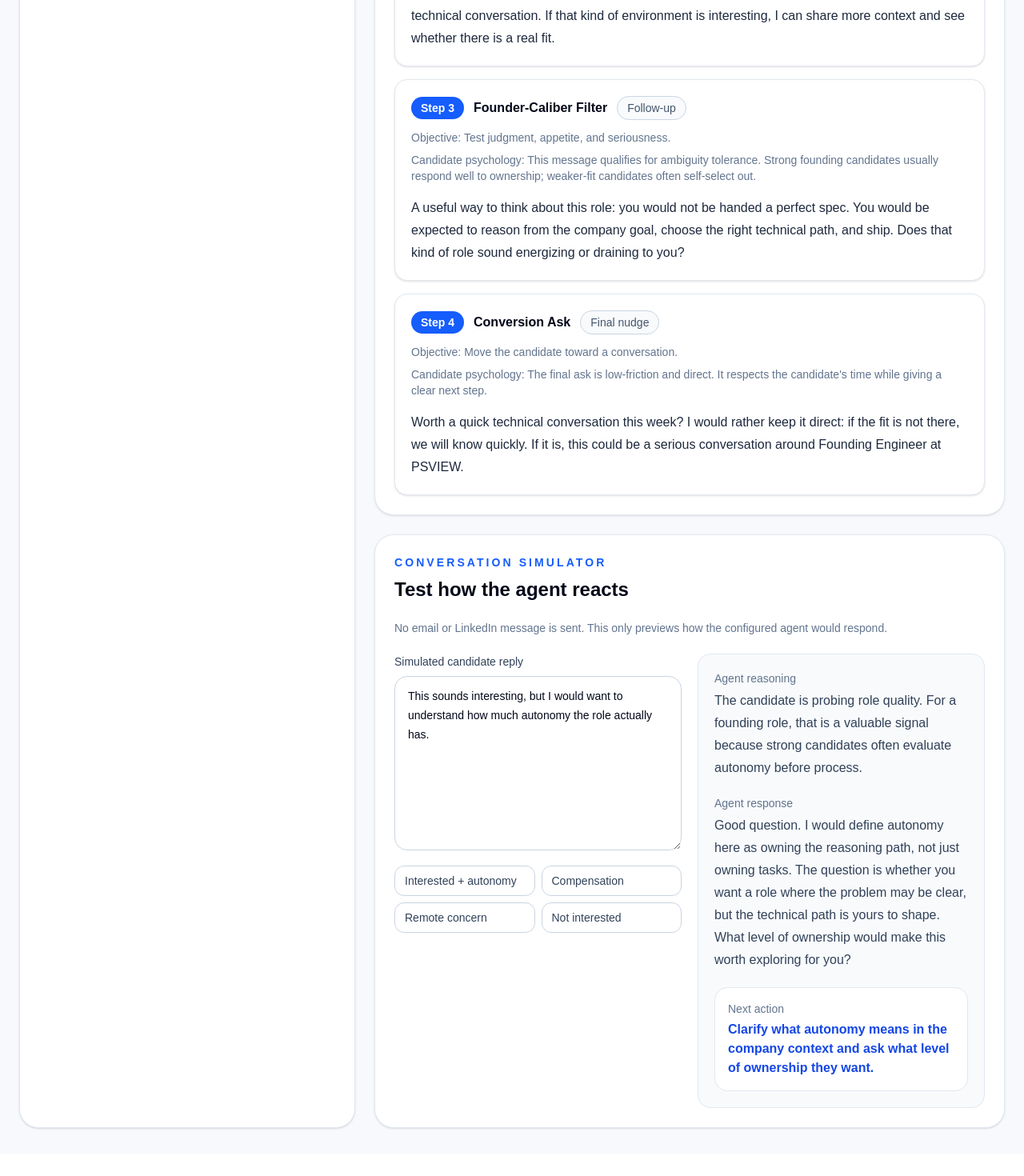
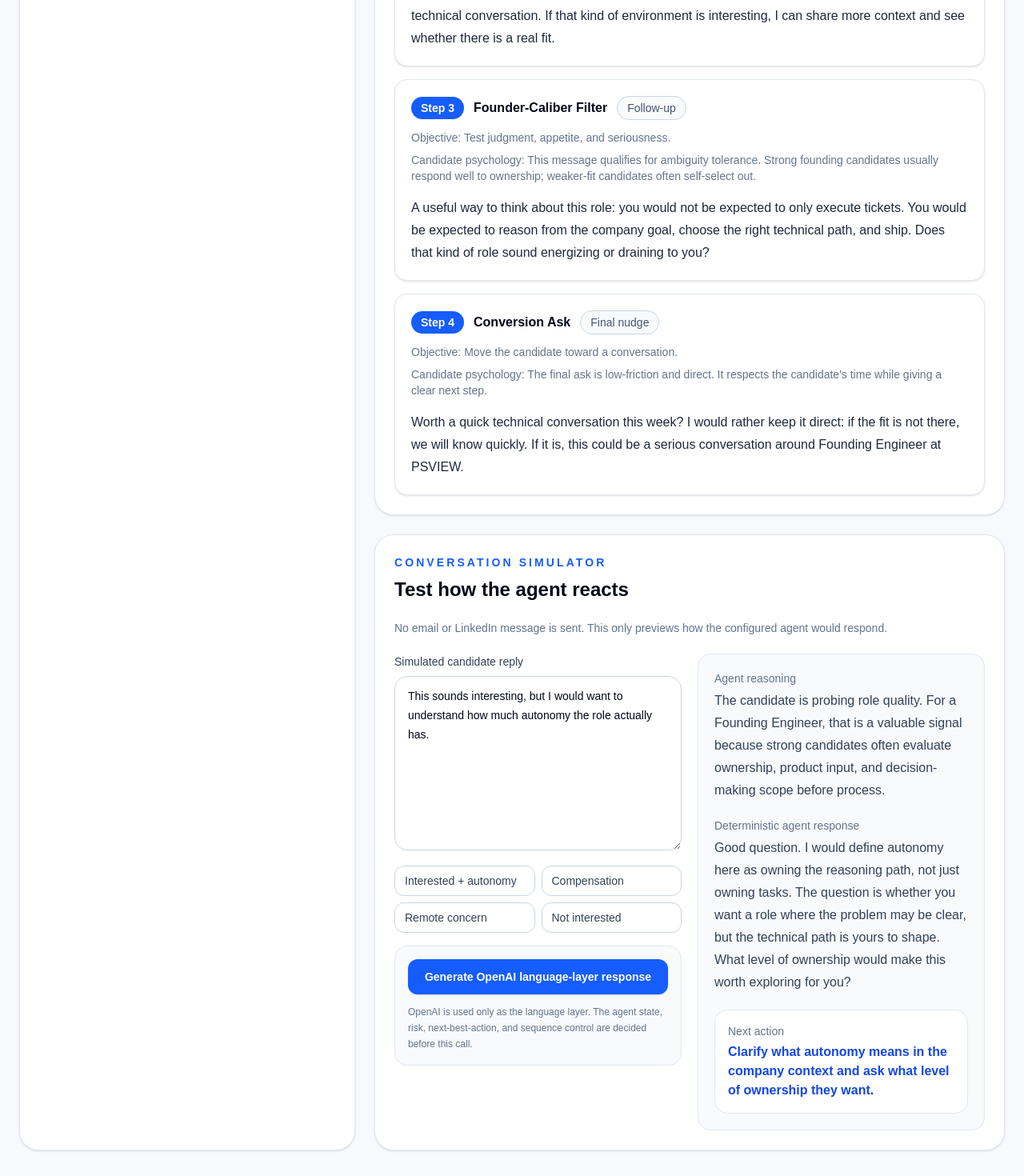
Before and after one commit to NihalShah4/psview-agent, a Next.js app: page / in a window 1280 px wide. Shown: the part 4637-6107 px from the top of the page at 80% size. Before the commit the page ends 6079 px from the top, so only its background shows below. Built offline with nearby package versions, Linux system fonts and the light colour scheme.

Commit message:
Add OpenAI language layer and improve scope detection

```diff
--- /dev/null
+++ b/app/api/language-layer/route.ts
@@ -0,0 +1,109 @@
+import OpenAI from "openai";
+import { NextResponse } from "next/server";
+
+type CompanyContext = {
+  companyName: string;
+  companyDescription: string;
+  culture: string;
+  hiringProfile: string;
+  tone: string;
+  role: string;
+  intent: string;
+};
+
+type DecisionModel = {
+  candidateState: string;
+  confidence: number;
+  detectedSignals: string[];
+  conversationGoal: string;
+  riskDetected: string;
+  nextBestAction: string;
+  shouldContinue: "Continue" | "Pause" | "Stop";
+  reasoning: string;
+};
+
+type LanguageLayerRequest = {
+  companyContext: CompanyContext;
+  candidateReply: string;
+  decisionModel: DecisionModel;
+  deterministicResponse: string;
+};
+
+export async function POST(request: Request) {
+  try {
+    const apiKey = process.env.OPENAI_API_KEY;
+
+    if (!apiKey) {
+      return NextResponse.json(
+        {
+          error:
+            "OPENAI_API_KEY is not configured. Add it to .env.local locally or Vercel environment variables in production.",
+        },
+        { status: 500 }
+      );
+    }
+
+    const body = (await request.json()) as Partial<LanguageLayerRequest>;
+
+    if (!body.companyContext || !body.decisionModel || !body.candidateReply) {
+      return NextResponse.json(
+        {
+          error:
+            "Missing required fields: companyContext, decisionModel, and candidateReply are required.",
+        },
+        { status: 400 }
+      );
+    }
+
+    const model = process.env.OPENAI_MODEL || "gpt-4.1-mini";
+
+    const client = new OpenAI({
+      apiKey,
+    });
+
+    const response = await client.responses.create({
+      model,
+      instructions: `
+You are the language layer for an autonomous recruiting agent.
+
+Important:
+- Do not change the decision model.
+- Do not invent facts about the company.
+- Do not claim that a message was sent.
+- Do not mention that you are an AI.
+- Keep the response aligned with the company's tone.
+- Keep the response concise, human, and candidate-facing.
+- The agent has already decided the candidate state, risk, and next best action.
+- Your job is only to improve the final candidate-facing response.
+
+Return only the improved candidate-facing response text. No markdown. No labels.
+      `.trim(),
+      input: JSON.stringify(
+        {
+          companyContext: body.companyContext,
+          candidateReply: body.candidateReply,
+          decisionModel: body.decisionModel,
+          deterministicResponse: body.deterministicResponse,
+        },
+        null,
+        2
+      ),
+    });
+
+    return NextResponse.json({
+      response: response.output_text,
+      model,
+      source: "openai_language_layer",
+    });
+  } catch (error) {
+    console.error("Language layer error:", error);
+
+    return NextResponse.json(
+      {
+        error:
+          "The OpenAI language layer failed. The deterministic agent response is still available as a fallback.",
+      },
+      { status: 500 }
+    );
+  }
+}
--- a/app/page.tsx
+++ b/app/page.tsx
@@ -1,6 +1,6 @@
 "use client";
 
-import { useMemo, useState, type ReactNode } from "react";
+import { useEffect, useMemo, useState, type ReactNode } from "react";
 
 type CompanyContext = {
   companyName: string;
@@ -88,6 +88,16 @@ function cleanPhrase(text: string) {
 
 function lowerPhrase(text: string) {
   return cleanPhrase(text).toLowerCase();
+}
+
+function isFoundingContext(context: CompanyContext) {
+  return includesAny(Object.values(context).join(" "), [
+    "founder",
+    "founding",
+    "early-stage",
+    "early stage",
+    "high-agency",
+  ]);
 }
 
 function inferAgentName(companyName: string) {
@@ -187,6 +197,7 @@ function buildMessageSequence(context: CompanyContext): MessageStep[] {
 	const culture = lowerPhrase(context.culture || "a high-context team");
 	const intent = lowerPhrase(context.intent || "start a relevant conversation");
 	const hiringProfile = lowerPhrase(context.hiringProfile || "strong candidates");
+	const foundingContext = isFoundingContext(context);
 
   return [
     {
@@ -209,12 +220,13 @@ function buildMessageSequence(context: CompanyContext): MessageStep[] {
     },
 	{
 	  step: 3,
-      title: "Founder-Caliber Filter",
+	  title: foundingContext ? "Founder-Caliber Filter" : "Ownership Filter",
 	  channel: "Follow-up",
 	  objective: "Test judgment, appetite, and seriousness.",
-      psychology:
-        "This message qualifies for ambiguity tolerance. Strong founding candidates usually respond well to ownership; weaker-fit candidates often self-select out.",
-      message: `A useful way to think about this role: you would not be handed a perfect spec. You would be expected to reason from the company goal, choose the right technical path, and ship. Does that kind of role sound energizing or draining to you?`,
+	  psychology: foundingContext
+		? "This message qualifies for ambiguity tolerance. Strong founding candidates usually respond well to ownership; weaker-fit candidates often self-select out."
+		: "This message qualifies for ownership and product judgment. Strong candidates often want to know whether they can shape decisions or only execute tickets.",
+	  message: `A useful way to think about this role: you would not be expected to only execute tickets. You would be expected to reason from the company goal, choose the right technical path, and ship. Does that kind of role sound energizing or draining to you?`,
 	},
     {
       step: 4,
@@ -351,6 +363,13 @@ function analyzeCandidateReply(
 	  "scope",
 	  "decision",
 	  "responsibility",
+	  "product thinking",
+	  "implementing tickets",
+	  "tickets",
+	  "execution",
+	  "just implementing",
+	  "product versus",
+	  "product vs",
 	]);
 
   if (!candidateReply.trim()) {
@@ -459,7 +478,7 @@ function analyzeCandidateReply(
         "Respond with specifics about ownership and propose a technical conversation.",
       shouldContinue: "Continue",
       reasoning:
-        "The candidate is interested and is evaluating whether the opportunity has real scope. This is a strong signal for a founding role because they care about autonomy, not just title.",
+        `The candidate is interested and is evaluating whether the opportunity has real scope. This is a strong signal for a ${role} because the candidate is evaluating real ownership, not just title.`,
       response: `That is exactly the right question. For ${company}, autonomy should mean owning the path from ambiguous product goal to shipped technical decision, not just choosing tickets independently. For the ${role}, the most useful conversation would be about how you reason through unclear constraints and decide what to build. Worth a short technical conversation this week?`,
     };
   }
@@ -491,7 +510,7 @@ function analyzeCandidateReply(
         "Clarify what autonomy means in the company context and ask what level of ownership they want.",
       shouldContinue: "Continue",
       reasoning:
-        "The candidate is probing role quality. For a founding role, that is a valuable signal because strong candidates often evaluate autonomy before process.",
+        `The candidate is probing role quality. For a ${role}, that is a valuable signal because strong candidates often evaluate ownership, product input, and decision-making scope before process.`,
       response: `Good question. I would define autonomy here as owning the reasoning path, not just owning tasks. The question is whether you want a role where the problem may be clear, but the technical path is yours to shape. What level of ownership would make this worth exploring for you?`,
     };
   }
@@ -517,6 +536,12 @@ export default function Home() {
     "This sounds interesting, but I would want to understand how much autonomy the role actually has."
   );
 
+  const [openAiResponse, setOpenAiResponse] = useState("");
+  const [openAiStatus, setOpenAiStatus] = useState<
+    "idle" | "loading" | "success" | "error"
+  >("idle");
+  const [openAiError, setOpenAiError] = useState("");
+
   const agent = useMemo(() => generateAgent(context), [context]);
   const analysis = useMemo(
     () => analyzeCandidateReply(candidateReply, context),
@@ -528,11 +553,65 @@ export default function Home() {
     [context, analysis]
   );
 
+  useEffect(() => {
+    setOpenAiResponse("");
+    setOpenAiError("");
+    setOpenAiStatus("idle");
+  }, [candidateReply, context]);
+
   function updateField(field: keyof CompanyContext, value: string) {
     setContext((previous) => ({
       ...previous,
       [field]: value,
     }));
+  }
+
+  async function generateOpenAiResponse() {
+  setOpenAiStatus("loading");
+  setOpenAiError("");
+  setOpenAiResponse("");
+
+  try {
+    const response = await fetch("/api/language-layer", {
+      method: "POST",
+      headers: {
+        "Content-Type": "application/json",
+      },
+      body: JSON.stringify({
+        companyContext: context,
+        candidateReply,
+        decisionModel: {
+          candidateState: analysis.candidateState,
+          confidence: analysis.confidence,
+          detectedSignals: analysis.detectedSignals,
+          conversationGoal: analysis.conversationGoal,
+          riskDetected: analysis.riskDetected,
+          nextBestAction: analysis.nextBestAction,
+          shouldContinue: analysis.shouldContinue,
+          reasoning: analysis.reasoning,
+        },
+        deterministicResponse: analysis.response,
+      }),
+    });
+
+    const data = await response.json();
+
+    if (!response.ok) {
+      throw new Error(
+        data.error || "The OpenAI language layer returned an error."
+      );
+    }
+
+    setOpenAiResponse(data.response || "");
+    setOpenAiStatus("success");
+  } catch (error) {
+    setOpenAiStatus("error");
+    setOpenAiError(
+      error instanceof Error
+        ? error.message
+        : "The OpenAI language layer failed."
+    );
+  }
 }
 
   return (
@@ -858,6 +937,7 @@ export default function Home() {
 					  )
 					}
 				  />
+
 				  <QuickReply
 					label="Compensation"
 					onClick={() =>
@@ -866,6 +946,7 @@ export default function Home() {
 					  )
 					}
 				  />
+
 				  <QuickReply
 					label="Remote concern"
 					onClick={() =>
@@ -874,6 +955,7 @@ export default function Home() {
 					  )
 					}
 				  />
+
 				  <QuickReply
 					label="Not interested"
 					onClick={() =>
@@ -883,23 +965,63 @@ export default function Home() {
 					}
 				  />
 				</div>
+
+				<div className="mt-4 rounded-2xl border border-slate-200 bg-slate-50 p-4">
+				  <button
+					onClick={generateOpenAiResponse}
+					disabled={openAiStatus === "loading" || !candidateReply.trim()}
+					className="w-full rounded-xl bg-blue-600 px-4 py-3 text-sm font-semibold text-white shadow-sm hover:bg-blue-700 disabled:cursor-not-allowed disabled:bg-slate-400"
+				  >
+					{openAiStatus === "loading"
+					  ? "Generating OpenAI response..."
+					  : "Generate OpenAI language-layer response"}
+				  </button>
+
+				  <p className="mt-3 text-xs leading-5 text-slate-500">
+					OpenAI is used only as the language layer. The agent state, risk,
+					next-best-action, and sequence control are decided before this call.
+				  </p>
+				</div>
 			  </div>
 
 			  <div className="rounded-2xl border border-slate-200 bg-slate-50 p-5">
-                <OutputBlock
-                  label="Agent reasoning"
-                  value={analysis.reasoning}
-                  muted
-                />
+				<OutputBlock label="Agent reasoning" value={analysis.reasoning} muted />
 
 				<OutputBlock
-                  label="Agent response"
+				  label="Deterministic agent response"
 				  value={analysis.response}
 				  muted
 				/>
 
+				{openAiStatus === "error" && (
+				  <div className="mt-5 rounded-2xl border border-red-200 bg-red-50 p-4">
+					<p className="text-sm font-semibold text-red-700">
+					  OpenAI language layer error
+					</p>
+
+					<p className="mt-1 text-sm leading-6 text-red-700">
+					  {openAiError}
+					</p>
+
+					<p className="mt-2 text-xs leading-5 text-red-600">
+					  The deterministic agent response remains available as the fallback.
+					</p>
+				  </div>
+				)}
+
+				{openAiResponse && (
+				  <div className="mt-5 rounded-2xl border border-blue-200 bg-blue-50 p-4">
+					<p className="text-sm font-semibold text-blue-700">
+					  OpenAI language-layer response
+					</p>
+
+					<p className="mt-2 leading-7 text-slate-800">{openAiResponse}</p>
+				  </div>
+				)}
+
 				<div className="mt-5 rounded-2xl border border-slate-200 bg-white p-4">
 				  <p className="text-sm text-slate-500">Next action</p>
+
 				  <p className="mt-1 font-semibold text-blue-700">
 					{analysis.nextBestAction}
 				  </p>
--- a/package.json
+++ b/package.json
@@ -10,6 +10,7 @@
   },
   "dependencies": {
     "next": "16.2.9",
+    "openai": "^6.44.0",
     "react": "19.2.4",
     "react-dom": "19.2.4"
   },
```
Also changed, not shown: 1 other file (tests, documents, lock files or other folders). Lines whose indentation alone changed are shown as unchanged.
